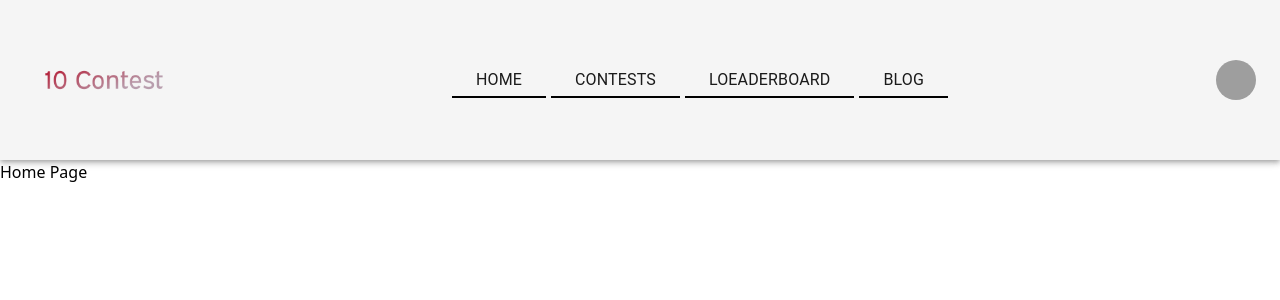
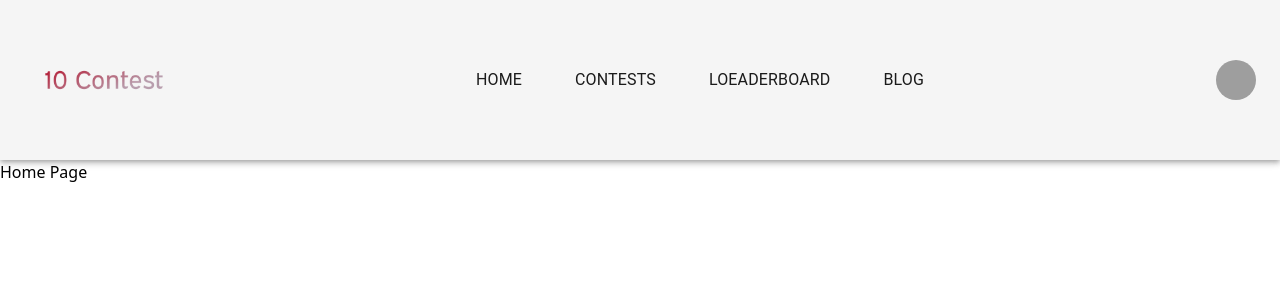
Before and after one commit to moshiur-rahman-mirage/contest-hub, a React (Vite) app: page / in a window 1280 px wide. Shown: the top 300 px of the page. Built offline with nearby package versions, Linux system fonts and the light colour scheme; grey boxes are pictures that could not be loaded.

Commit message:
animateion removed

```diff
--- a/src/components/MotionButton.jsx
+++ b/src/components/MotionButton.jsx
@@ -6,8 +6,9 @@ import { Button, Typography } from "@mui/material";
 const MotionButton = ({ to }) => {
   return (
     <motion.div
-      whileHover={{ scaleX: 1 }}
-      style={{ position: "relative", display: "inline-block" }}
+      // whileHover={{ scaleX: 1, background:"#C5FFF8"}}
+
+      // style={{  position: "relative", display: "inline-block"}}
     >
       <Button
         sx={{
@@ -37,7 +38,7 @@ const MotionButton = ({ to }) => {
           </Typography>
         </Link>
       </Button>
-      <motion.div
+      {/* <motion.div
         initial={{ scaleX: 0 }}
         animate={{ scaleX: 1 }}
         exit={{ scaleX: 0 }}
@@ -51,7 +52,7 @@ const MotionButton = ({ to }) => {
           right: 0,
           transformOrigin: "bottom",
         }}
-      />
+      /> */}
     </motion.div>
   );
 };
```
